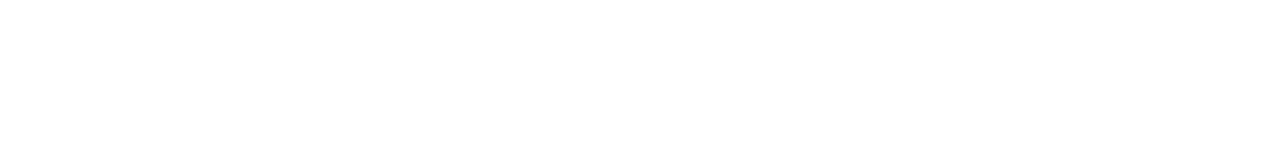
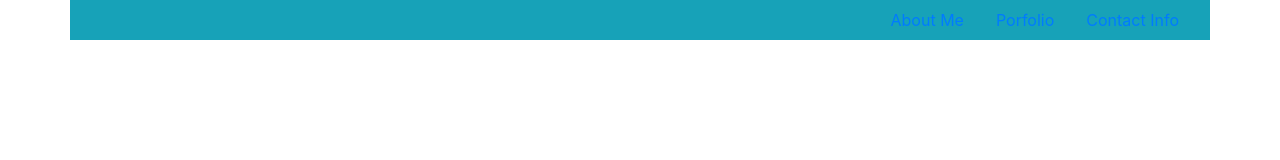
Before and after one commit to camrynnesullivan/Homework-2-Portfolio, a plain HTML site: page index.html in a window 1280 px wide. Drawn offline with nearby package versions, Linux system fonts and the light colour scheme.

Commit message:
Created Nav

```diff
--- a/index.html
+++ b/index.html
@@ -14,5 +14,23 @@
     />
   </head>
 
-  <body></body>
+  <body>
+    <nav class="container">
+      <nav class="row">
+        <nav class="col-sm-12 bg-info">
+          <ul class="nav justify-content-end">
+            <li class="nav-item">
+              <a class="nav-link active" href="#">About Me</a>
+            </li>
+            <li class="nav-item">
+              <a class="nav-link" href="#">Porfolio</a>
+            </li>
+            <li class="nav-item">
+              <a class="nav-link" href="#">Contact Info</a>
+            </li>
+          </ul>
+        </nav>
+      </nav>
+    </nav>
+  </body>
 </html>
```
